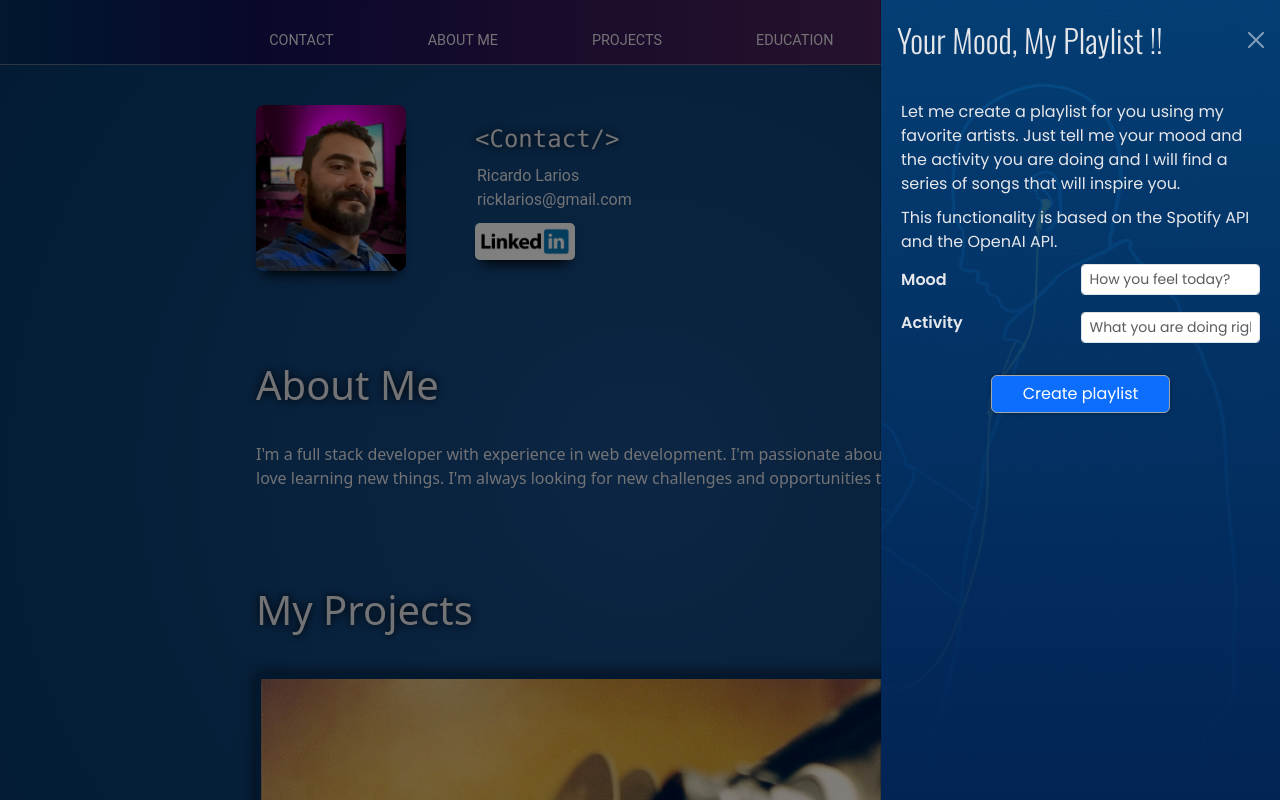
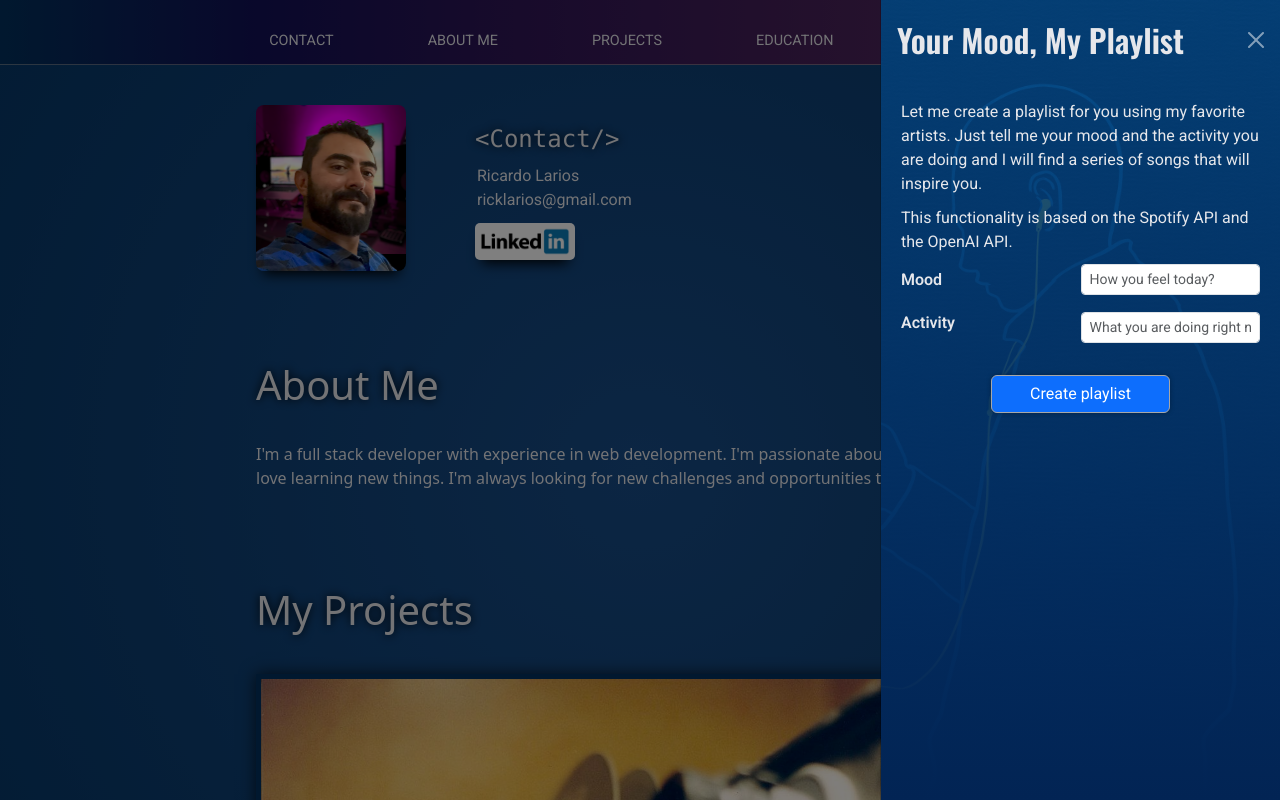
Before and after one commit to ricklarios/web-portafolio, a React (Create React App) app: page / in a window 1280 px wide. Both pictures are taken after a click on the element "Create Playlist". Shown: the top 800 px of the page. Built offline with nearby package versions, Linux system fonts and the light colour scheme.

Commit message:
Modify fonts

```diff
--- a/public/index.html
+++ b/public/index.html
@@ -4,9 +4,12 @@
     <meta charset="UTF-8" />
     <meta name="viewport" content="width=device-width, initial-scale=1.0" />
     <title>Document</title>
-    <style>
-      @import url("https://fonts.googleapis.com/css2?family=Oswald:wght@200..700&family=Permanent+Marker&family=Poppins:ital,wght@0,100;0,200;0,300;0,400;0,500;0,600;0,700;0,800;0,900;1,100;1,200;1,300;1,400;1,500;1,600;1,700;1,800;1,900&display=swap");
-    </style>
+    <link rel="preconnect" href="https://fonts.googleapis.com" />
+    <link rel="preconnect" href="https://fonts.gstatic.com" crossorigin />
+    <link
+      href="https://fonts.googleapis.com/css2?family=Oswald:wght@200..700&family=Permanent+Marker&family=Poppins&family=Roboto:ital,wght@0,100;0,300;0,400;0,500;0,700;0,900;1,100;1,300;1,400;1,500;1,700;1,900&display=swap"
+      rel="stylesheet"
+    />
   </head>
   <body id="root"></body>
 </html>
--- a/src/components/Offcanvas.jsx
+++ b/src/components/Offcanvas.jsx
@@ -103,7 +103,7 @@
 
   return (
     <div className="offcanvas-component">
-      <h1 className="offcanvas-title text-center">Your Mood, My Playlist !!</h1>
+      <h1 className="offcanvas-title text-center">Your Mood, My Playlist</h1>
       <div className="btn btn-primary w-75" onClick={handleShow}>
         Create Playlist
       </div>
@@ -131,7 +131,7 @@
           <Offcanvas.Header>
             <Offcanvas.Title>
               <h1 className="offcanvas-title text-center">
-                Your Mood, My Playlist !!
+                Your Mood, My Playlist
               </h1>
             </Offcanvas.Title>
             <button
--- a/src/styles/components/offcanvas.css
+++ b/src/styles/components/offcanvas.css
@@ -1,4 +1,4 @@
-@import url('https://fonts.googleapis.com/css2?family=Permanent+Marker&family=Poppins:ital,wght@0,100;0,200;0,300;0,400;0,500;0,600;0,700;0,800;0,900;1,100;1,200;1,300;1,400;1,500;1,600;1,700;1,800;1,900&display=swap');
+@import url('https://fonts.googleapis.com/css2?family=Permanent+Marker&family=Roboto:ital,wght@0,100;0,200;0,300;0,400;0,500;0,600;0,700;0,800;0,900;1,100;1,200;1,300;1,400;1,500;1,600;1,700;1,800;1,900&display=swap');
 .offcanvas-component {
     position: absolute;
     top: 20px;
@@ -31,7 +31,7 @@
     background-color: #00457E;
     border-color: #a7a7a757;
     box-shadow: 0 0 5px rgba(0, 0, 0, 0.299);
-    font-family: "Poppins", sans-serif;
+    font-family: "Roboto", sans-serif;
     font-size: 0.9rem;
     font-weight: 600;
 }
@@ -41,7 +41,7 @@
         box-shadow: 0 0 5px rgba(0, 0, 0, 0.5);
 }
 .offcanvas-component p {
-    font-family: "Poppins", sans-serif;
+    font-family: "Roboto", sans-serif;
     font-size: 0.9rem;
     margin-bottom: 15px;
 }
@@ -78,8 +78,7 @@
 .offcanvas-expand .offcanvas-title{
     font-family: "Oswald", cursive;
     font-size: 2rem;
-    font-weight: 300;
-    font-style: normal;
+    font-weight: 600;
     /* background-image: linear-gradient(to bottom, #e68e01 0%, #e58d00 10%, #e36200 100%);
     background-clip: text;
     -webkit-background-clip: text;
@@ -97,7 +96,7 @@
     align-items: center;
     gap: 10px;
     padding: 20px;
-    font-family: "Poppins", sans-serif;
+    font-family: "Roboto", sans-serif;
     font-size: 1rem;
 }
 .offcanvas-expand p {
```
